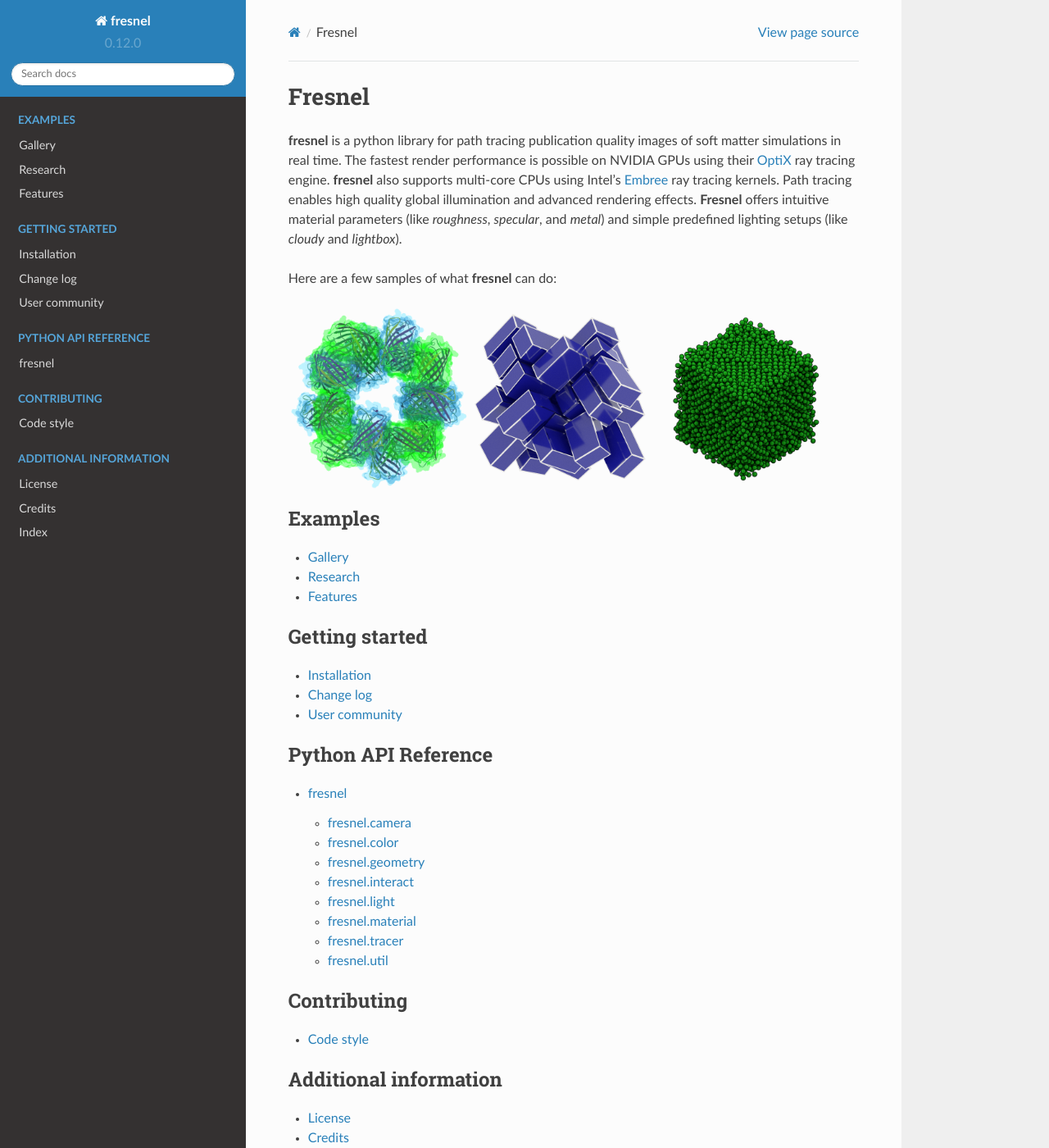
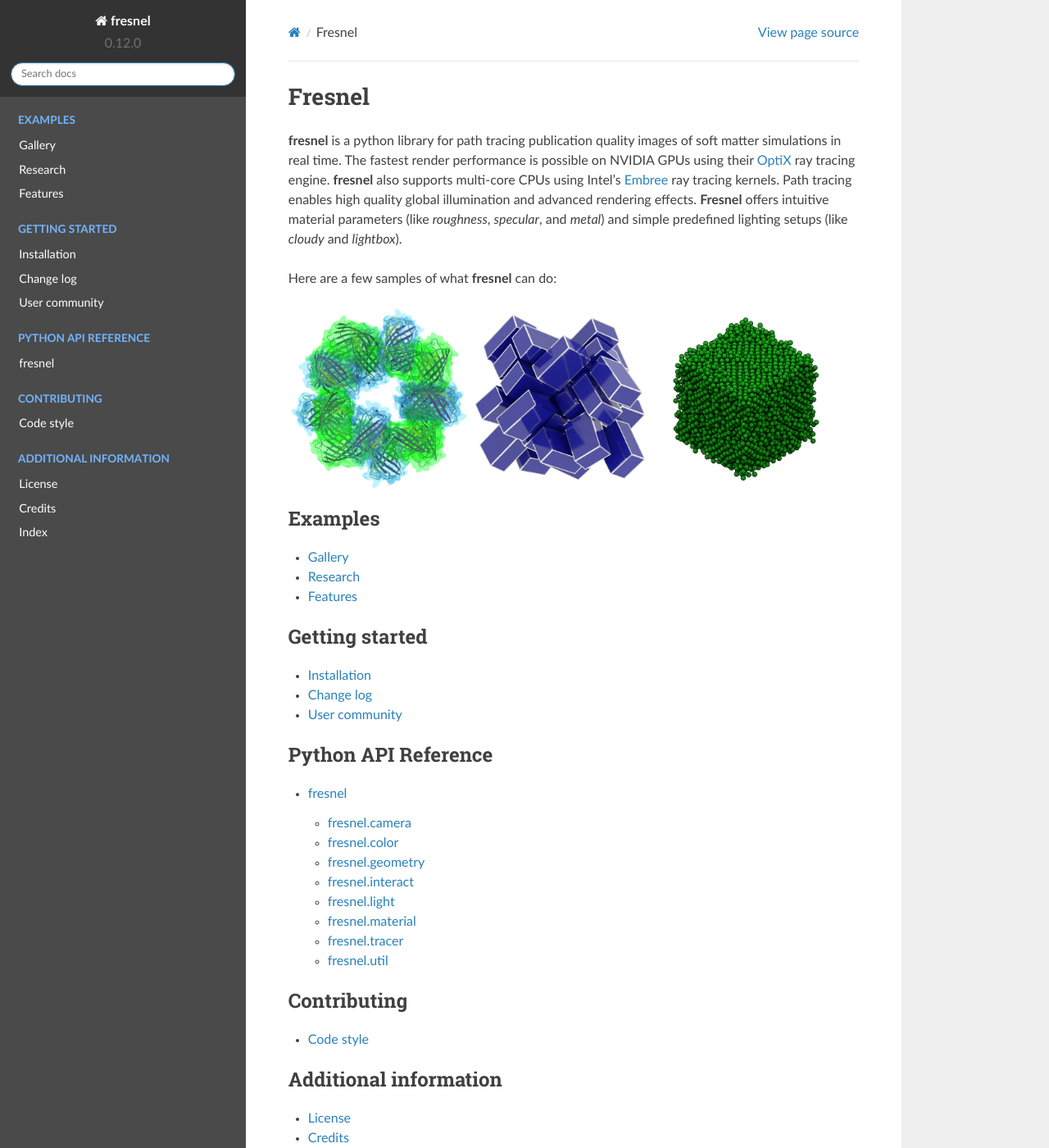
Before and after one commit to glotzerlab/fresnel, a Sphinx documentation site: the page built from doc/index.rst, in a window 1280 px wide and 1400 px high. Shown: the whole window at 82% size. Built offline with Sphinx 7.4.7 and the Read the Docs theme 2.0.0, drawn with Linux system fonts in a browser that asks for light colours.

Commit message:
Update sphinx documentation style

```diff
--- /dev/null
+++ b/doc/_static/css/fresnel-theme.css
@@ -0,0 +1,52 @@
+/* Sidebar header (and topbar for mobile) */
+.wy-side-nav-search, .wy-nav-top {
+  background: #333333;
+}
+
+/* Sidebar navigation */
+.wy-nav-side {
+  background: #4a4a4a;
+}
+
+/* Sidebar section headers */
+.wy-menu-vertical p.caption {
+  color: #72b4ff;
+}
+
+.wy-menu-vertical a {
+  color: #ffffff;
+}
+
+.wy-menu-vertical a:hover {
+  background-color: #333333;
+}
+
+.wy-nav-content {
+    background: #fff;
+}
+
+/* format inline code */
+.rst-content tt.literal, .rst-content tt.literal, .rst-content code.literal {
+    color: #282828;
+    background-color: #f8f8f8;
+    border: none;
+    font-family: SFMono-Regular,Consolas,Liberation Mono,Menlo,monospace;
+    font-size: 85%;
+}
+
+/* format code blocks */
+.rst-content pre.literal-block, .rst-content div[class^='highlight'] {
+    border: none;
+}
+
+.highlight {
+    background: #f8f8f8;
+}
+
+.rst-content pre.literal-block, .rst-content div[class^='highlight'] pre, .rst-content .linenodiv pre {
+    color: #282828;
+    border: none;
+    font-family: SFMono-Regular,Consolas,Liberation Mono,Menlo,monospace;
+    font-size: 85%;
+    line-height: 1.3;
+}
--- a/doc/conf.py
+++ b/doc/conf.py
@@ -112,6 +112,7 @@
 # The theme to use for HTML and HTML Help pages.  See the documentation for
 # a list of builtin themes.
 html_theme = 'sphinx_rtd_theme'
+html_css_files = ['css/fresnel-theme.css']
 
 # Theme options are theme-specific and customize the look and feel of a theme
 # further.  For a list of options available for each theme, see the
```
